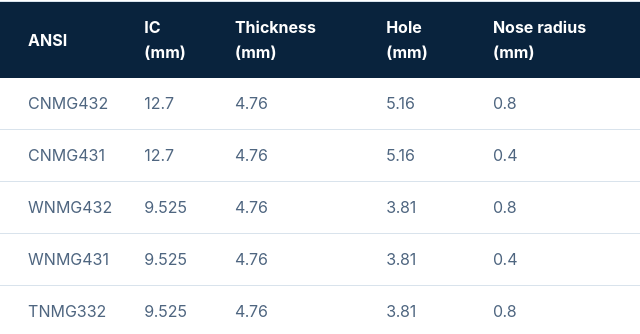
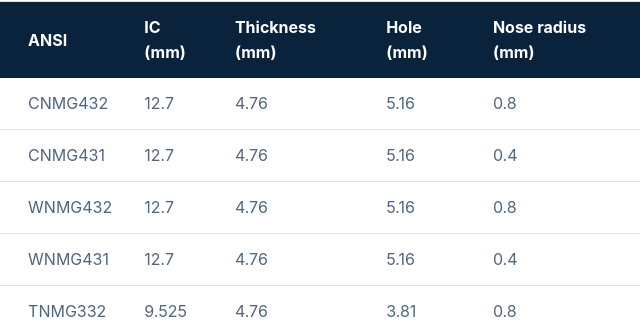
Before and after one commit to gopokemon941/carbideaxis-tools-site, a plain HTML site: page guides/insert-size-chart/index.html in a window 1280 px wide. Shown: the part 1303-1637 px from the top of the page, 326-966 px from the left. Drawn offline with Linux system fonts and the light colour scheme.

Commit message:
Correct WNMG insert dimensions

```diff
--- a/guides/insert-size-chart/index.html
+++ b/guides/insert-size-chart/index.html
@@ -50,18 +50,18 @@
 <tr>
 <td>WNMG080408</td>
 <td>WNMG432</td>
-<td>9.525</td>
+<td>12.7</td>
 <td>4.76</td>
-<td>3.81</td>
+<td>5.16</td>
 <td>0.8</td>
 <td>6</td>
 </tr>
 <tr>
 <td>WNMG080404</td>
 <td>WNMG431</td>
-<td>9.525</td>
+<td>12.7</td>
 <td>4.76</td>
-<td>3.81</td>
+<td>5.16</td>
 <td>0.4</td>
 <td>6</td>
 </tr>
```
